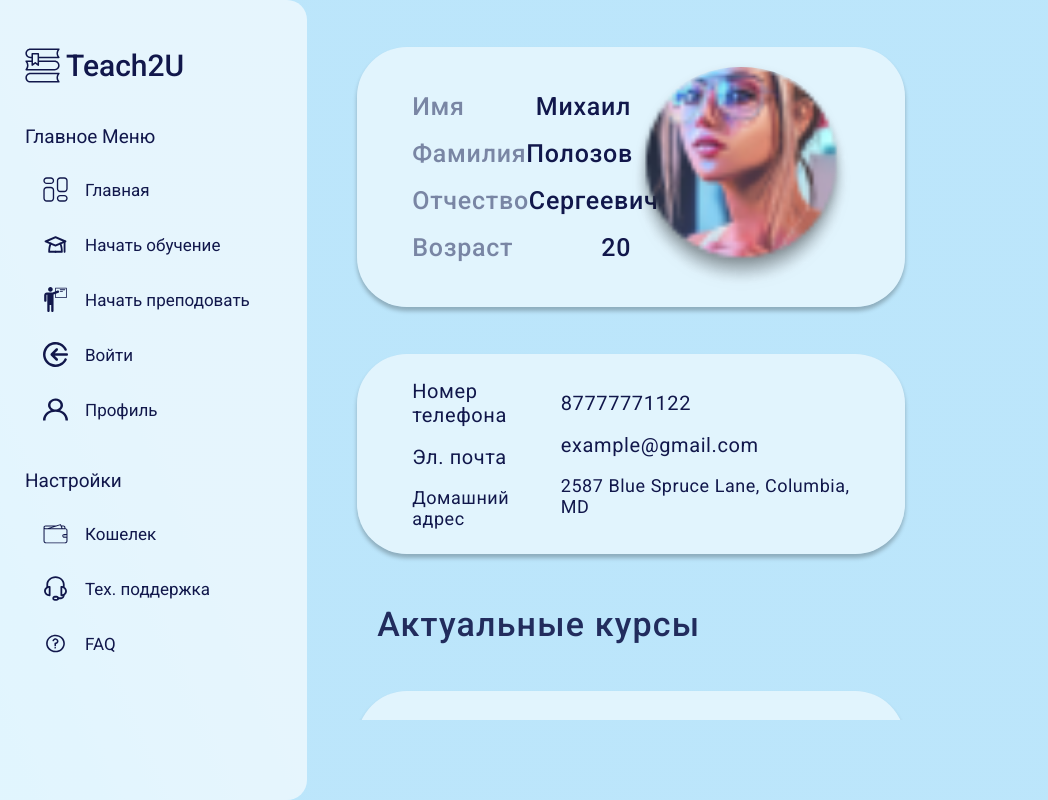
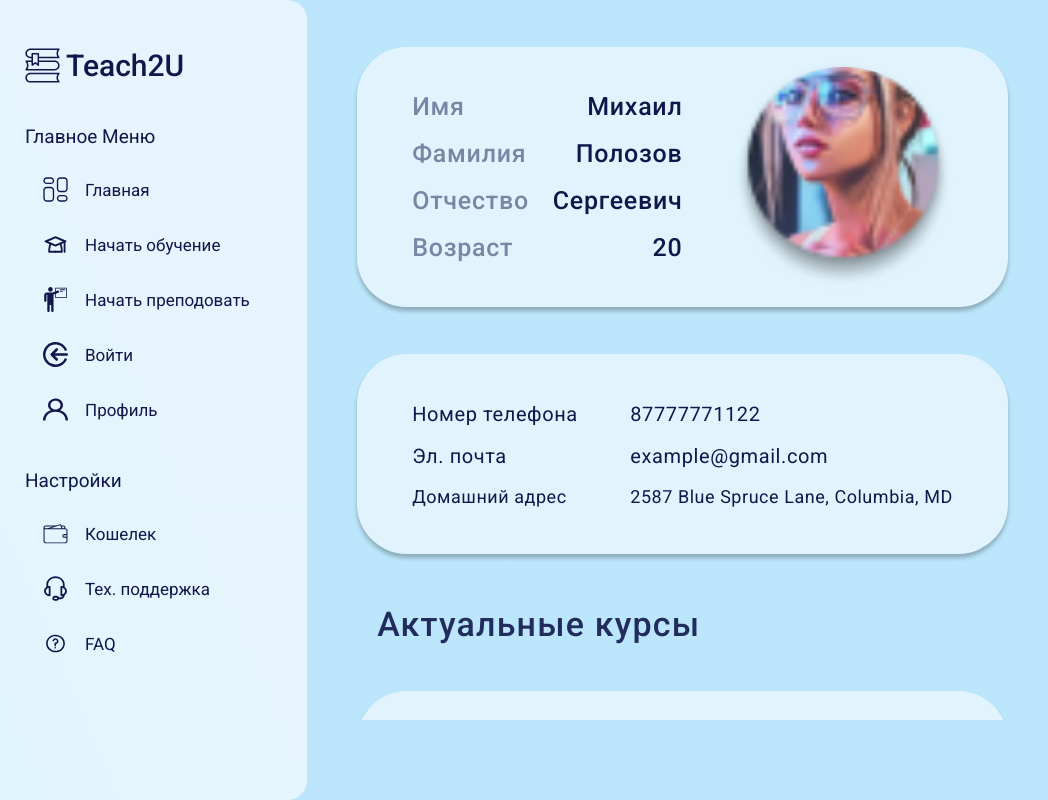
Before and after one commit to PolozovMichael/Teach2U, a React (Create React App) app in the folder frontend-app/: page /profileTeacher in a window 1280 px wide. Shown: the whole page, without its empty margins (0-1048 px from the left). Built offline with nearby package versions, Linux system fonts and the light colour scheme.

Commit message:
edit teacher profile

```diff
--- a/frontend-app/src/components/TeacherProfile/Calendar/CalendarTeach.scss
+++ b/frontend-app/src/components/TeacherProfile/Calendar/CalendarTeach.scss
@@ -1,11 +1,11 @@
 .calendar-wrapper_t {
-    width: 80%;
+    width: 95%;
     height: 624px;
     background: rgba(255, 255, 255, 0.56);
     box-shadow: 0px 4px 4px rgba(0, 0, 0, 0.25);
     border-radius: 50px;
     margin-top: 33px;
-    padding: 68px 55px;
+    padding: 68px 10px;
     display: flex;
     align-items: flex-start;
     justify-content: space-between;
@@ -26,7 +26,7 @@
             transform: scale(1.1);
         }
         .second-row {
-            width: 180px;
+            width: 150px;
             height: 132px;
             background: rgba(255, 255, 255, 0.56);
             box-shadow: 0px 4px 4px rgba(0, 0, 0, 0.25);
--- a/frontend-app/src/components/TeacherProfile/ContactInfo/ContactInfoTeach.css
+++ b/frontend-app/src/components/TeacherProfile/ContactInfo/ContactInfoTeach.css
@@ -1,5 +1,5 @@
 .contact-body_t {
-    width: 80%;
+    width: 95%;
     height: 200px;
     background: rgba(255, 255, 255, 0.56);
     box-shadow: 0px 4px 4px rgba(0, 0, 0, 0.25);
--- a/frontend-app/src/components/TeacherProfile/Courses/CoursesTeach.css
+++ b/frontend-app/src/components/TeacherProfile/Courses/CoursesTeach.css
@@ -1,5 +1,5 @@
 .courses-body_t {
-    width: 80%;
+    width: 95%;
     height: 300px;
     background: rgba(255, 255, 255, 0.56);
     box-shadow: 0px 4px 4px rgba(0, 0, 0, 0.25);
--- a/frontend-app/src/components/TeacherProfile/PersonalInfo Teacher/PersonalInfoTeach.css
+++ b/frontend-app/src/components/TeacherProfile/PersonalInfo Teacher/PersonalInfoTeach.css
@@ -1,5 +1,5 @@
 .body_t {
-    width: 80%;
+    width: 95%;
     height: 260px;
     background: rgba(255, 255, 255, 0.56);
     box-shadow: 0px 4px 4px rgba(0, 0, 0, 0.25);
--- a/frontend-app/src/components/TeacherProfile/teacherProfile.css
+++ b/frontend-app/src/components/TeacherProfile/teacherProfile.css
@@ -2,7 +2,7 @@
     width: 100%;
     height: 100%;
     display: grid;
-    grid-template-columns: 1fr 4fr;
+    grid-template-columns: 1fr 5fr;
 }
 
 .settings-block_t{
```
